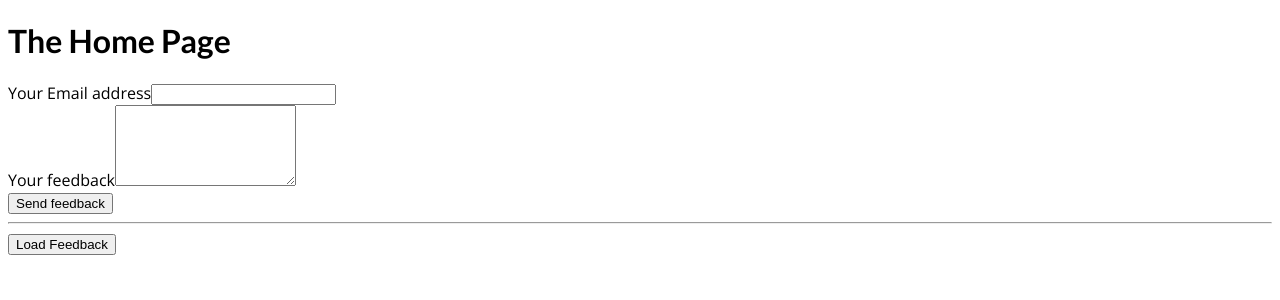
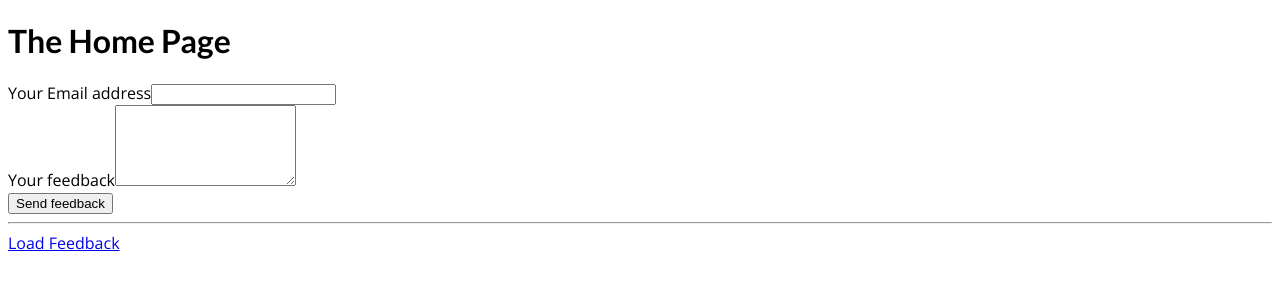
Before and after one commit to Koigor97/nextjs, a Next.js app in the folder nextjs-api-routes-practice/: page / in a window 1280 px wide. Shown: the top 300 px of the page. Built offline with nearby package versions, Linux system fonts and the light colour scheme.

Commit message:
modify component

```diff
--- a/nextjs-api-routes-practice/pages/index.jsx
+++ b/nextjs-api-routes-practice/pages/index.jsx
@@ -1,4 +1,5 @@
 import { useRef, useState } from "react";
+import Link from "next/link";
 
 function HomePage() {
   const emailInput = useRef();
@@ -50,15 +51,7 @@ function HomePage() {
 
       <hr />
 
-      <button onClick={handleLoadFeedbacks}>Load Feedback</button>
-
-      <ul>
-        {feebackData.map((data) => (
-          <li
-            key={data.id}
-          >{`Title: ${data.title}, Description: ${data.description}, Assignee: ${data.assignee}`}</li>
-        ))}
-      </ul>
+      <Link href={"/feedback/"}>Load Feedback</Link>
     </div>
   );
 }
```
